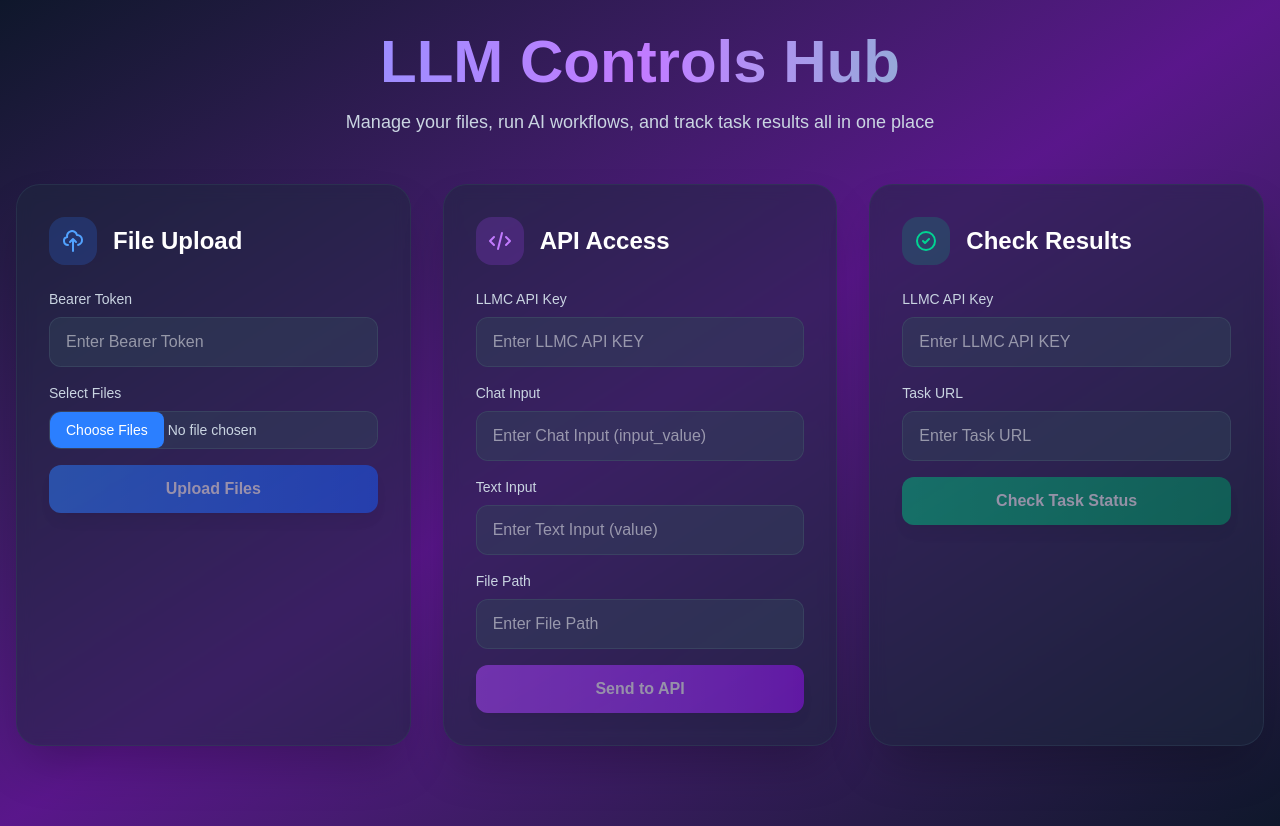
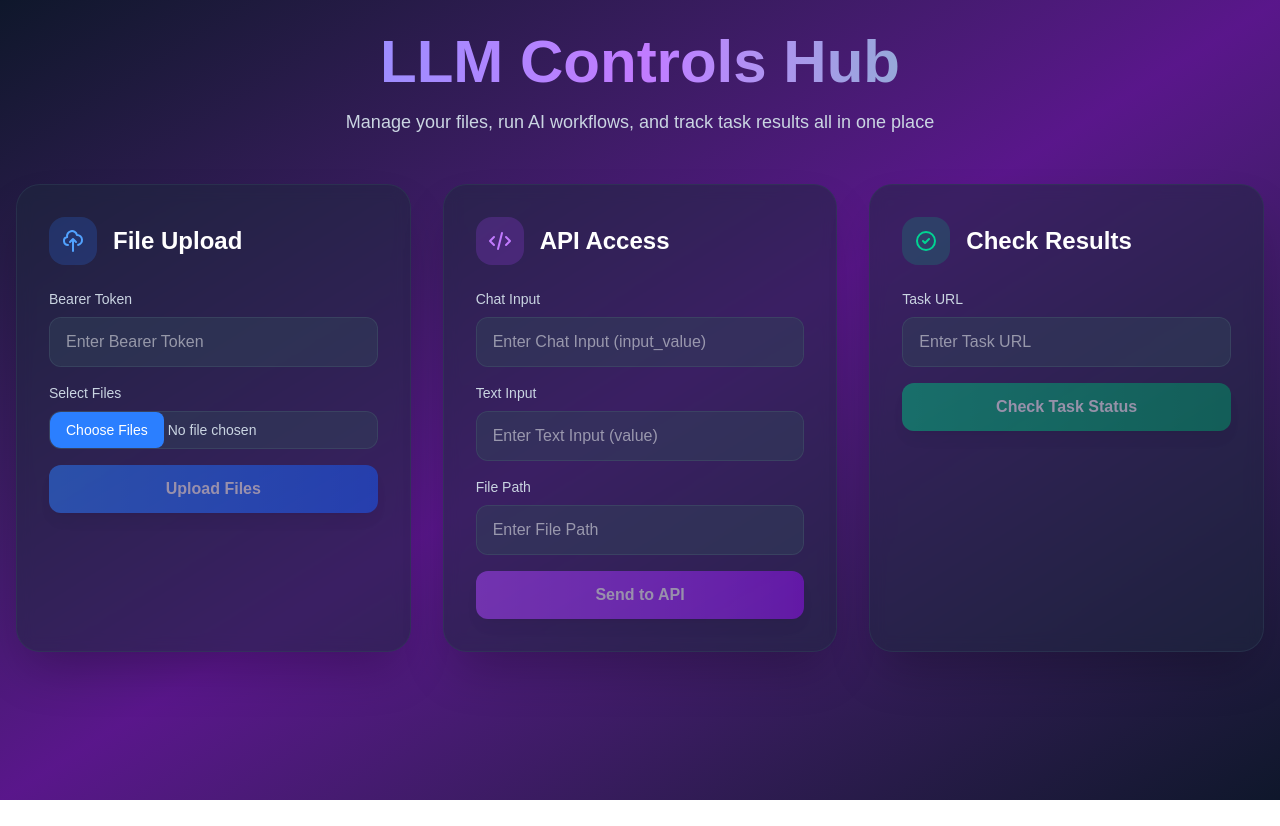
Before and after one commit to siddharth-droid/bulk-upload-ui, a Next.js app: page / in a window 1280 px wide. After the commit the page ends 800 px from the top, so only its background shows below. Built offline with nearby package versions, Linux system fonts and the light colour scheme.

Commit message:
removed llmc api key field

```diff
--- a/app/page.tsx
+++ b/app/page.tsx
@@ -4,7 +4,6 @@ import React, { useState, useRef } from "react";
 
 export default function FileUpload() {
   const [bearerToken, setBearerToken] = useState("");
-  const [token, setToken] = useState("");
   const [files, setFiles] = useState<FileList | null>(null);
   const [response, setResponse] = useState<string | null>(null);
   const [uploadLoading, setUploadLoading] = useState(false);
@@ -18,6 +17,9 @@ export default function FileUpload() {
   const [taskUrl, setTaskUrl] = useState("");
   const [taskResponse, setTaskResponse] = useState<string | null>(null);
   const [pollingLoading, setPollingLoading] = useState(false);
+
+  // Hardcoded LLMC API key
+  const LLMC_API_KEY = "sk-VxgzufVboRmdOuJe0OC7OkT6g5sDSdzPZYt__shz7Lw";
 
   const fileInputRef = useRef<HTMLInputElement | null>(null);
 
@@ -57,7 +59,7 @@ export default function FileUpload() {
   };
 
   const handleApiAccess = async () => {
-    if (!token || !chatInput || !textInput || !filePathInput) return;
+    if (!chatInput || !textInput || !filePathInput) return;
 
     const payload = {
       input_value: chatInput,
@@ -81,7 +83,7 @@ export default function FileUpload() {
         method: "POST",
         headers: {
           "Content-Type": "application/json",
-          "x-api-key": token,
+          "x-api-key": LLMC_API_KEY,
         },
         body: JSON.stringify(payload),
       });
@@ -96,7 +98,7 @@ export default function FileUpload() {
   };
 
   const handleTaskPolling = async () => {
-    if (!taskUrl || !token) return;
+    if (!taskUrl) return;
 
     setPollingLoading(true);
     try {
@@ -104,7 +106,7 @@ export default function FileUpload() {
         method: "POST",
         headers: {
           "Content-Type": "application/json",
-          "x-api-key": token,
+          "x-api-key": LLMC_API_KEY,
         },
         body: JSON.stringify({ task_url: taskUrl }),
       });
@@ -200,17 +202,6 @@ export default function FileUpload() {
 
             <div className="space-y-4">
               <div>
-                <label className="block text-sm font-medium text-slate-300 mb-2">LLMC API Key</label>
-                <input
-                  type="text"
-                  placeholder="Enter LLMC API KEY"
-                  className="w-full px-4 py-3 bg-slate-700/50 text-white rounded-xl border border-slate-600/50 focus:outline-none focus:ring-2 focus:ring-purple-500 focus:border-transparent transition-all"
-                  value={token}
-                  onChange={(e) => setToken(e.target.value)}
-                />
-              </div>
-
-              <div>
                 <label className="block text-sm font-medium text-slate-300 mb-2">Chat Input</label>
                 <input
                   type="text"
@@ -245,7 +236,7 @@ export default function FileUpload() {
 
               <button
                 onClick={handleApiAccess}
-                disabled={apiLoading || !token || !chatInput || !textInput || !filePathInput}
+                disabled={apiLoading || !chatInput || !textInput || !filePathInput}
                 type="button"
                 className="w-full py-3 bg-gradient-to-r from-purple-500 to-purple-600 hover:from-purple-600 hover:to-purple-700 text-white rounded-xl transition-all duration-200 font-semibold disabled:opacity-50 disabled:cursor-not-allowed shadow-lg hover:shadow-purple-500/25"
               >
@@ -275,17 +266,6 @@ export default function FileUpload() {
 
             <div className="space-y-4">
               <div>
-                <label className="block text-sm font-medium text-slate-300 mb-2">LLMC API Key</label>
-                <input
-                  type="text"
-                  placeholder="Enter LLMC API KEY"
-                  className="w-full px-4 py-3 bg-slate-700/50 text-white rounded-xl border border-slate-600/50 focus:outline-none focus:ring-2 focus:ring-emerald-500 focus:border-transparent transition-all"
-                  value={token}
-                  onChange={(e) => setToken(e.target.value)}
-                />
-              </div>
-
-              <div>
                 <label className="block text-sm font-medium text-slate-300 mb-2">Task URL</label>
                 <input
                   type="text"
@@ -298,7 +278,7 @@ export default function FileUpload() {
 
               <button
                 onClick={handleTaskPolling}
-                disabled={pollingLoading || !taskUrl || !token}
+                disabled={pollingLoading || !taskUrl}
                 type="button"
                 className="w-full py-3 bg-gradient-to-r from-emerald-500 to-emerald-600 hover:from-emerald-600 hover:to-emerald-700 text-white rounded-xl transition-all duration-200 font-semibold disabled:opacity-50 disabled:cursor-not-allowed shadow-lg hover:shadow-emerald-500/25"
               >
```
